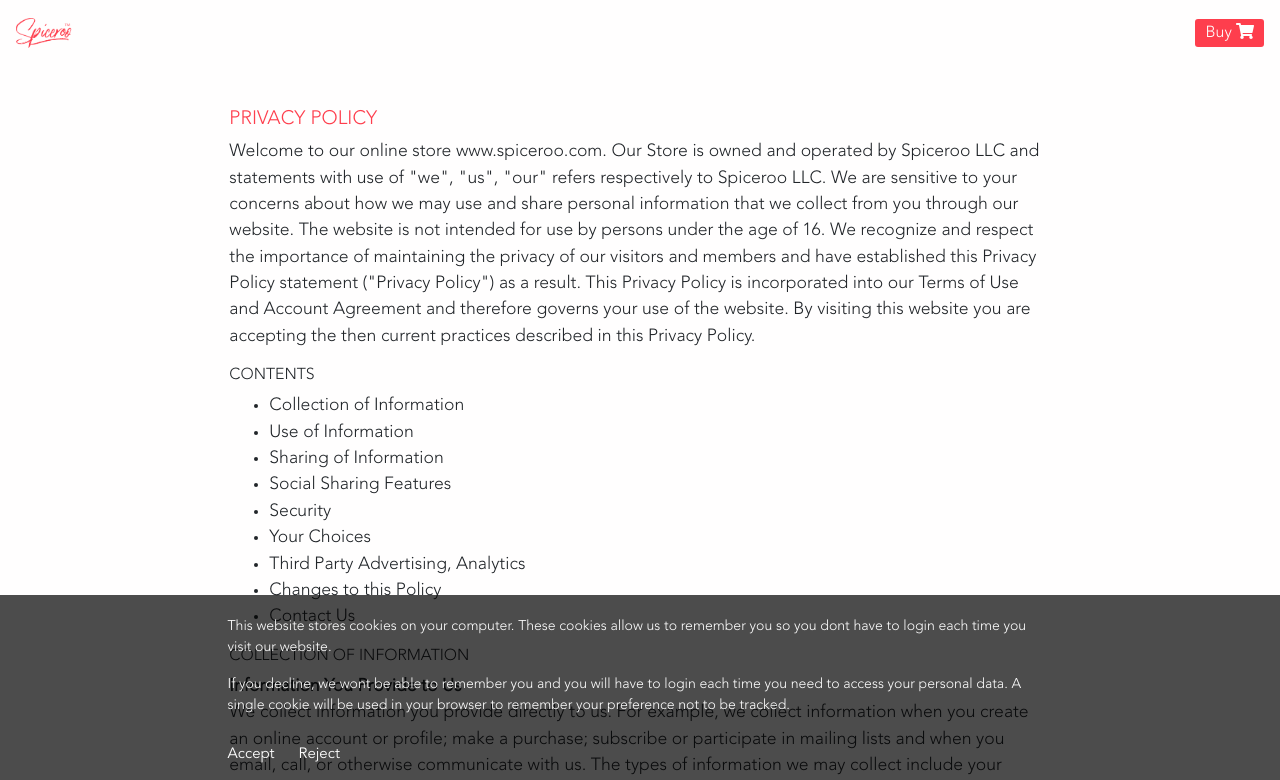
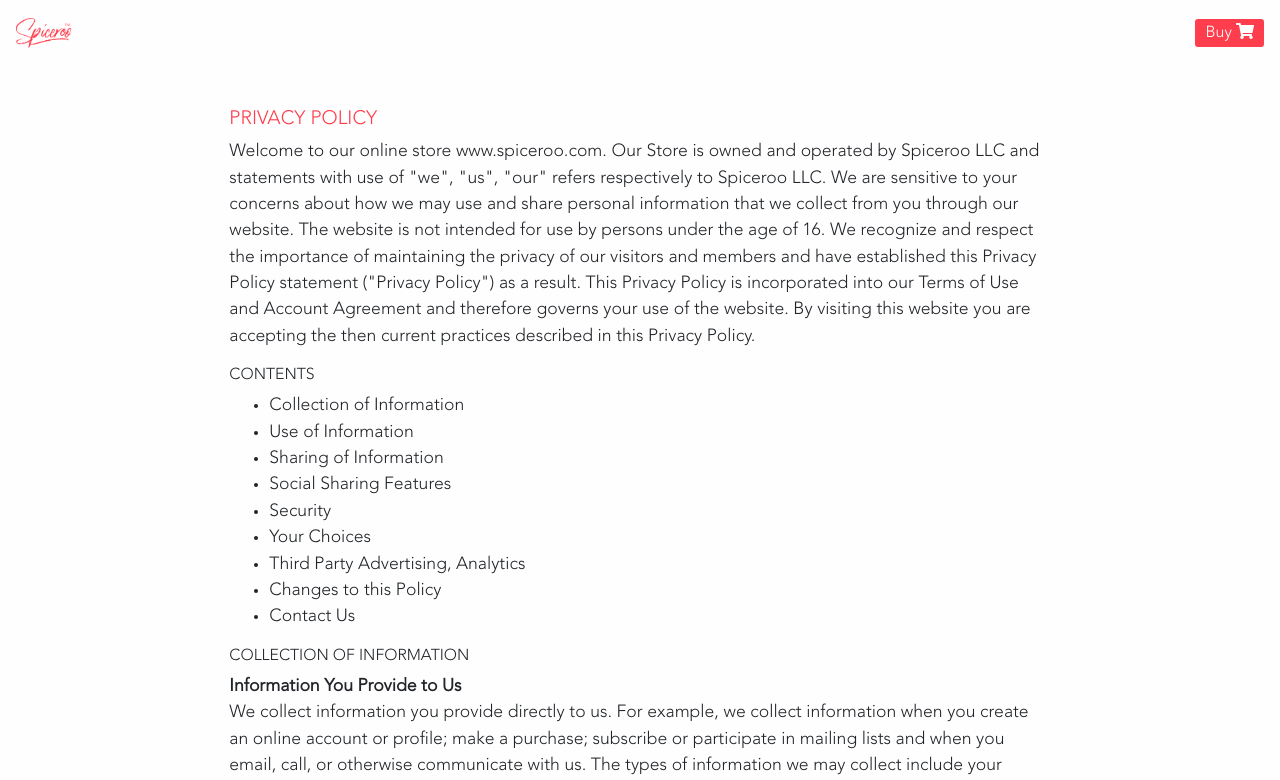
Before and after one commit to ekowcharles/spiceroo, a React (Create React App) app: page /privacy-policy in a window 1280 px wide. Shown: the top 780 px of the page. Built offline with nearby package versions, Linux system fonts and the light colour scheme.

Commit message:
do not show cookie message

```diff
--- a/package.json
+++ b/package.json
@@ -11,7 +11,6 @@
     "bootstrap": "^4.3.1",
     "braintree-web": "^2.32.1",
     "react": "^16.13.0",
-    "react-cookie": "^4.0.0",
     "react-dom": "^16.13.0",
     "react-places-autocomplete": "^7.2.1",
     "react-router-dom": "^5.0.0",
--- a/src/app.jsx
+++ b/src/app.jsx
@@ -14,10 +14,6 @@ import PrivacyPolicy from './components/terms/privacy_policy';
 import NotFound from './components/not_found';
 import Home from './components/home';
 
-import { withCookies } from 'react-cookie';
-
-import CookieMessage from './components/cookie';
-
 class App extends Component {
   constructor(props) {
     super(props);
@@ -29,10 +25,7 @@ class App extends Component {
       alertCallback: undefined,
       error: '',
       loading: false,
-      minimumPasswordLength: 7,
-      acceptCookie: this.getCookie('acc'),
-      loginToken: this.getCookie('tkn'),
-      refreshToken: this.getCookie('rsh')
+      minimumPasswordLength: 7
     };
   }
 
@@ -73,43 +66,6 @@ class App extends Component {
     return window.location.pathname;
   };
 
-  getCookie = name => {
-    return this.props.cookies.get(name, { path: '/' });
-  };
-
-  removeCookie = name => {
-    this.props.cookies.set(name, '', { path: '/' });
-    document.cookie = name + '=; expires=Thu, 01 Jan 1970 00:00:01 GMT;';
-  };
-
-  setCookie = (name, value) => {
-    if (this.state.acceptCookie === true || name === 'acc') {
-      this.props.cookies.set(name, value, { path: '/' });
-    }
-  };
-
-  clearCookies = () => {
-    var cookies = document.cookie.split(';');
-    for (var i = 0; i < cookies.length; i++) {
-      var name = cookies[i].split('=')[0];
-      if (name.trim() !== '') {
-        this.props.cookies.remove(name);
-      }
-    }
-  };
-
-  acceptCookie = e => {
-    this.setCookie('acc', true);
-    this.setState({ acceptCookie: true });
-  };
-
-  rejectCookie = e => {
-    this.clearCookies();
-
-    this.setCookie('acc', true);
-    this.setState({ acceptCookie: false });
-  };
-
   showLoader = load => {
     this.setState({ loading: load });
   };
@@ -121,15 +77,6 @@ class App extends Component {
 
   render() {
     let cookieComponent = null;
-
-    if (this.state.acceptCookie === undefined) {
-      cookieComponent = (
-        <CookieMessage
-          acceptCookie={this.acceptCookie}
-          rejectCookie={this.rejectCookie}
-        />
-      );
-    }
 
     return (
       <React.Fragment>
@@ -203,4 +150,4 @@ class App extends Component {
   }
 }
 
-export default withCookies(withRouter(App));
+export default withRouter(App);
--- a/src/components/cookie.jsx
+++ /dev/null
@@ -1,35 +0,0 @@
-import React from 'react';
-
-const CookieMessage = props => {
-  return (
-    <div className="cookies">
-      <div className="cookie">
-        <p className="smallest">
-          This website stores cookies on your computer. These cookies allow us
-          to remember you so you dont have to login each time you visit our
-          website.
-        </p>
-        <p className="smallest">
-          If you decline, we wont be able to remember you and you will have to
-          login each time you need to access your personal data. A single cookie
-          will be used in your browser to remember your preference not to be
-          tracked.
-        </p>
-        <div
-          className="cookie-action smaller pointer"
-          onClick={e => props.acceptCookie(e)}
-        >
-          Accept
-        </div>
-        <div
-          className="cookie-action smaller pointer"
-          onClick={e => props.rejectCookie(e)}
-        >
-          Reject
-        </div>
-      </div>
-    </div>
-  );
-};
-
-export default CookieMessage;
--- a/src/index.js
+++ b/src/index.js
@@ -1,7 +1,6 @@
 import React from 'react';
 import ReactDom from 'react-dom';
 
-import { CookiesProvider } from 'react-cookie';
 import { BrowserRouter as Router } from 'react-router-dom';
 
 import 'bootstrap/dist/css/bootstrap.min.css';
@@ -11,10 +10,8 @@ import './index.scss';
 import App from './app';
 
 ReactDom.render(
-  <CookiesProvider>
-    <Router>
-      <App />
-    </Router>
-  </CookiesProvider>,
+  <Router>
+    <App />
+  </Router>,
   document.getElementById('root')
 );
--- a/src/index.scss
+++ b/src/index.scss
@@ -6,4 +6,3 @@
 @import 'styles/social.scss';
 @import 'styles/header.scss';
 @import 'styles/alert.scss';
-@import 'styles/cookie.scss';
--- a/src/styles/cookie.scss
+++ /dev/null
@@ -1,24 +0,0 @@
-.cookies {
-  position: fixed;
-  display: inline-block;
-
-  background-color: $displayBlack;
-  color: $white;
-
-  bottom: 0;
-  padding: 1.33rem;
-  margin: 0 auto;
-  height: auto;
-  z-index: 500;
-}
-
-.cookie {
-  grid-area: cookie;
-  width: 100%;
-}
-
-.cookie-action {
-  font-family: AvenirRegular;
-  padding: 12px 24px 12px 0;
-  display: inline-block;
-}
```
Also changed, not shown: 1 other file (tests, documents, lock files or other folders).
